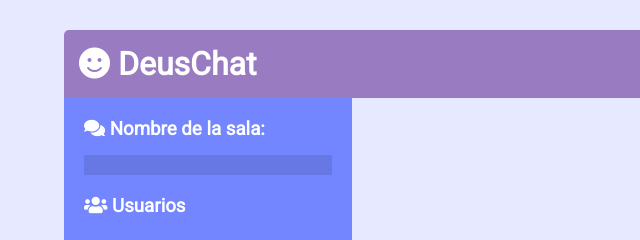
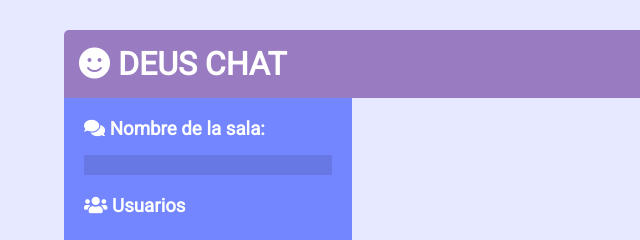
Before and after one commit to fabianshady/deus-chat, a website: page public/chat.html in a window 1280 px wide. Shown: the top 240 px of the page, 0-640 px from the left. Drawn offline with nearby package versions, Linux system fonts and the light colour scheme; no server answers.

Commit message:
Commit de cambios de texto

```diff
--- a/public/chat.html
+++ b/public/chat.html
@@ -13,7 +13,7 @@
 <body>
     <div class="chat-container">
         <header class="chat-header">
-            <h1><i class="fas fa-smile"></i> DeusChat</h1>
+            <h1><i class="fas fa-smile"></i> DEUS CHAT</h1>
             <a id="leave-btn" class="btn">Salir</a>
         </header>
         <main class="chat-main">
```
Also changed, not shown: 1 other file.
